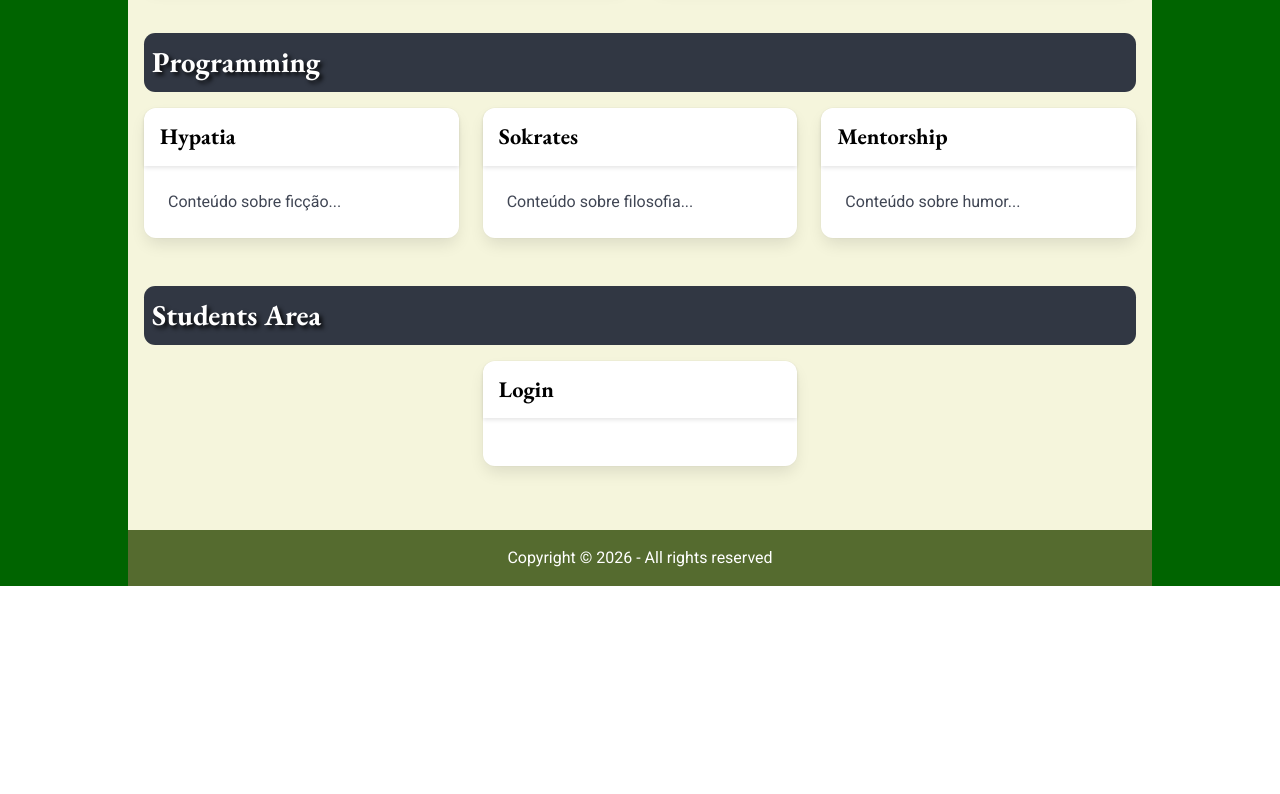
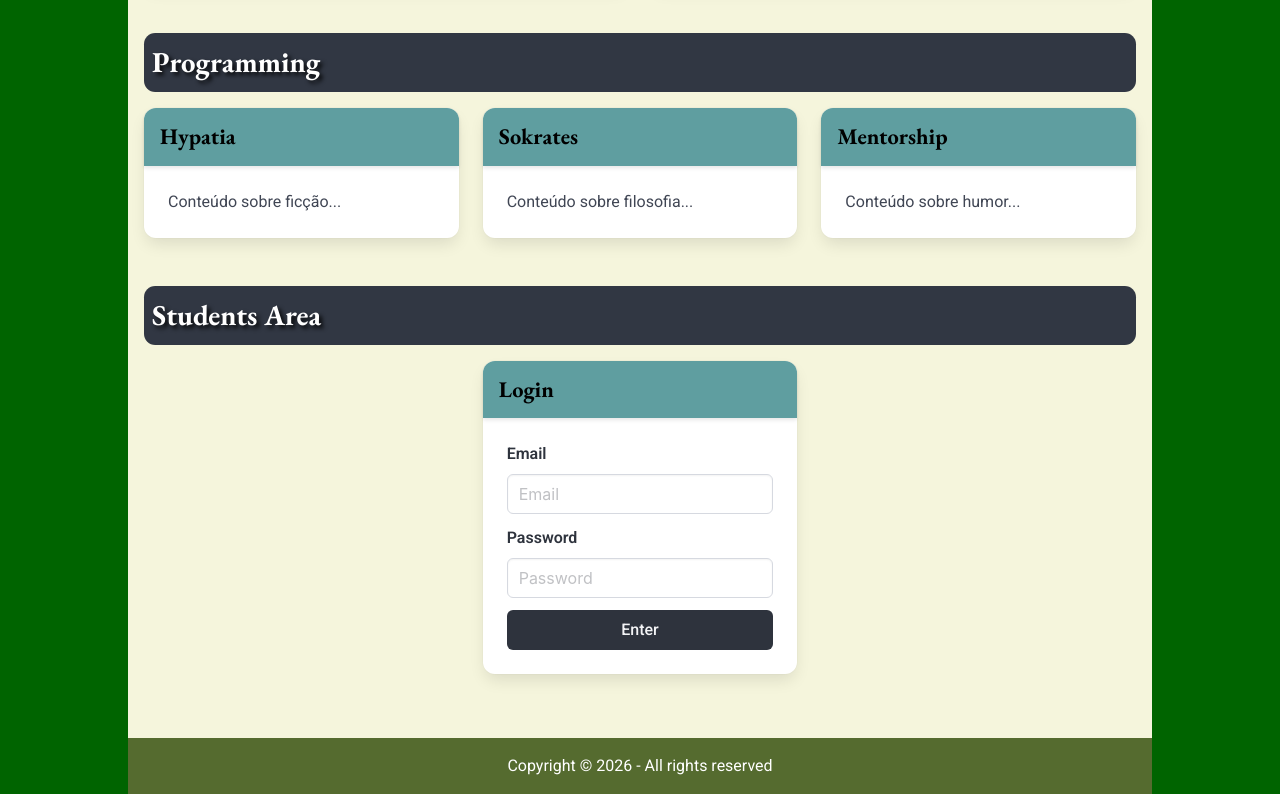
Before and after one commit to EdDeAlmeidaJr/eddealmeida, a plain HTML site: page index.html in a window 1280 px wide. Shown: the part 1241-2035 px from the top of the page. Before the commit the page ends 1827 px from the top, so only its background shows below. Drawn offline with nearby package versions, Linux system fonts and the light colour scheme; a web font is replaced by a local one.

Commit message:
Form de login

```diff
--- a/css/styles.css
+++ b/css/styles.css
@@ -139,3 +139,7 @@ section {
   margin-bottom: 3rem;
   padding-top: 0.5rem;
 }
+
+.card-header {
+  background-color: cadetblue;
+}
--- a/index.html
+++ b/index.html
@@ -189,7 +189,27 @@
                     <span class="card-title-style">Login</span>
                   </div>
                 </div>
-                <div class="card-content"></div>
+                <div class="card-content">
+                  <div class="field">
+                    <label class="label">Email</label>
+                    <div class="control">
+                      <input class="input" type="email" placeholder="Email" />
+                    </div>
+                  </div>
+                  <div class="field">
+                    <label class="label">Password</label>
+                    <div class="control">
+                      <input
+                        class="input"
+                        type="password"
+                        placeholder="Password"
+                      />
+                    </div>
+                  </div>
+                  <div class="field">
+                    <button class="button is-dark is-fullwidth">Enter</button>
+                  </div>
+                </div>
               </div>
             </div>
           </div>
```
